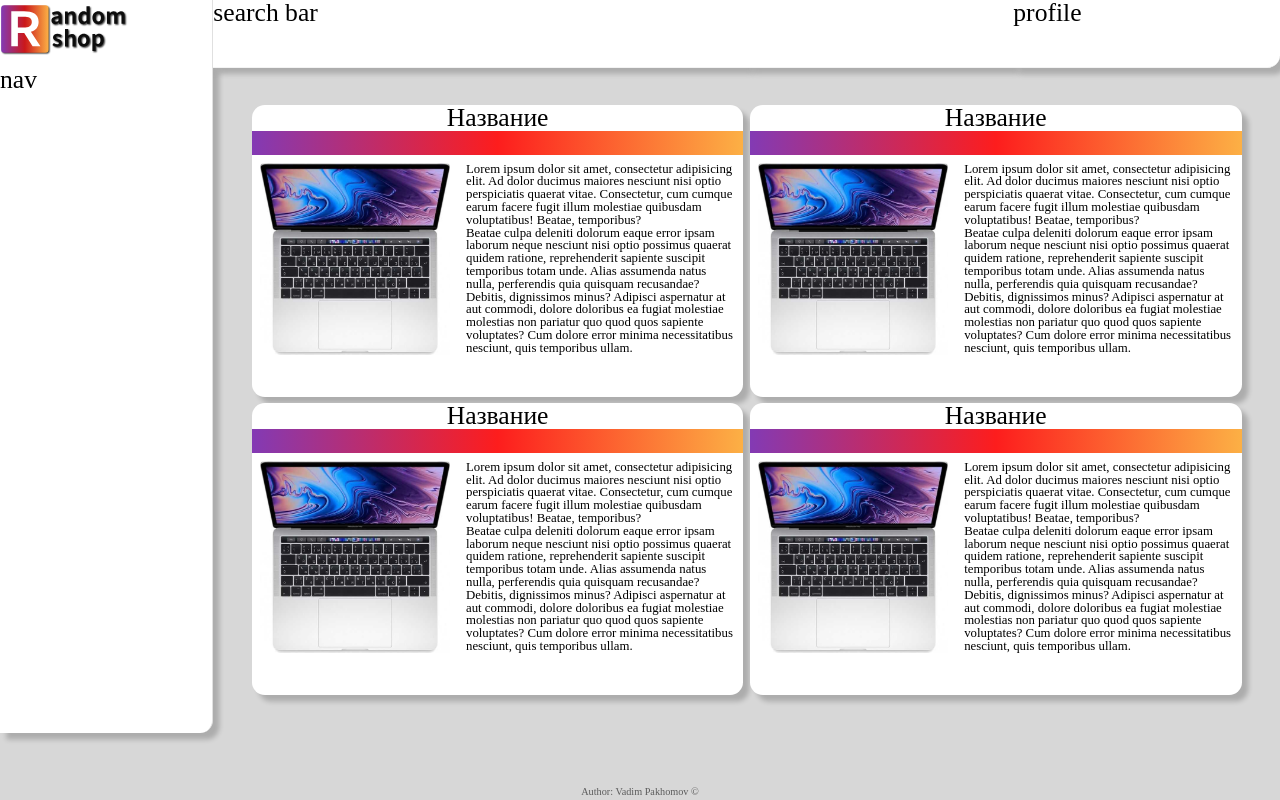
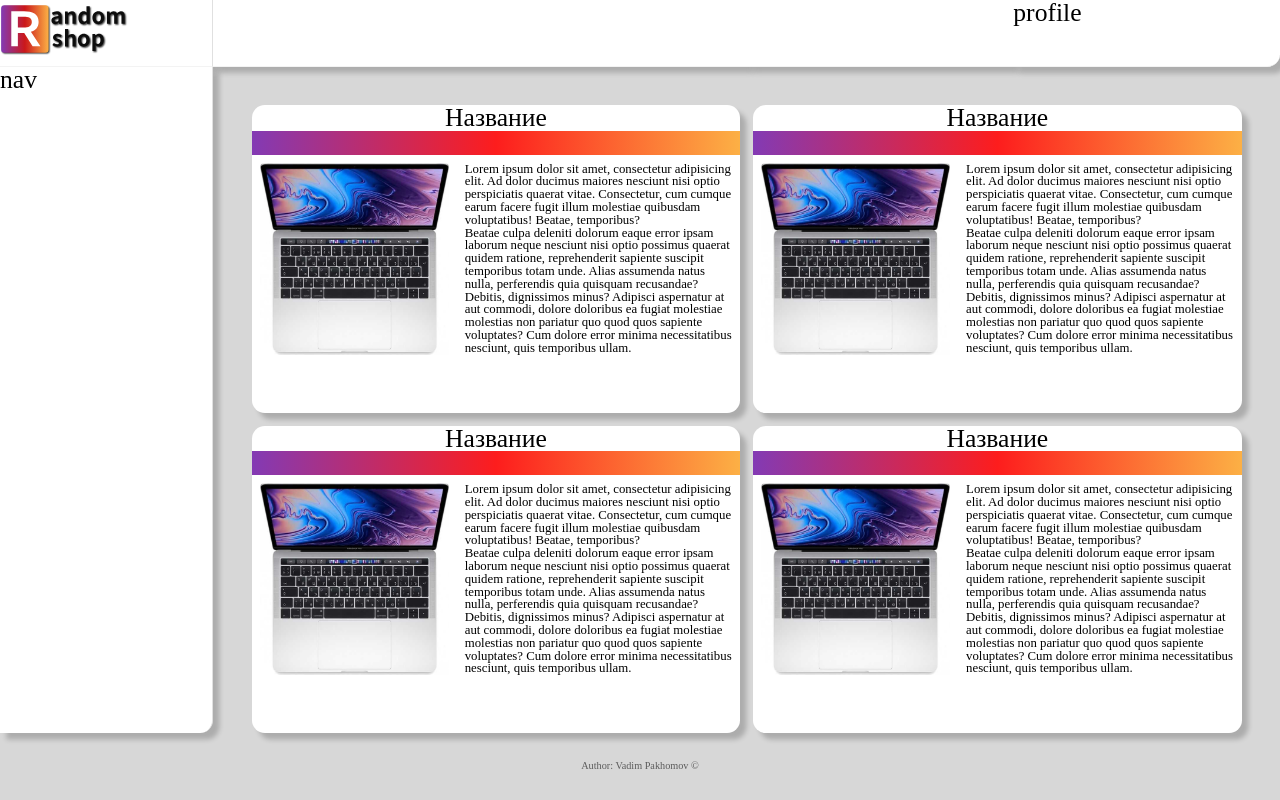
Before and after one commit to Templorum/random-shop, a React (Create React App) app: page / in a window 1280 px wide. Built offline with nearby package versions, Linux system fonts and the light colour scheme.

Commit message:
coneten+footer

```diff
--- a/src/App.scss
+++ b/src/App.scss
@@ -10,6 +10,10 @@
 
 $fontSize: 2vw;
 $borderRadius: 1vw;
+
+*{
+  box-sizing: border-box;
+}
 
 .appWrapper {
   font-family: Inconsolata;
@@ -28,7 +32,7 @@ $borderRadius: 1vw;
 }
 
 .Header{
-  z-index: 2;
+  z-index: 3;
   grid-area: header;
   display: grid;
 
@@ -81,6 +85,7 @@ $borderRadius: 1vw;
 }
 
 .Main{
+  z-index: 2;
   grid-area: main;
   background-color: #d7d7d7;
 
@@ -88,9 +93,10 @@ $borderRadius: 1vw;
 
   grid-template-rows: 1fr 1fr;
   grid-template-columns: 1fr 1fr;
-  grid-gap: 0.5vw;
+  grid-gap: 1vw;
   height: 1fr;
-  padding: 3vw;
+  padding: 3vw 3vw 0vw 3vw;
+
   &__Container{
     background-color: #ffffff;
     border-radius: $borderRadius;
@@ -102,7 +108,8 @@ $borderRadius: 1vw;
       height: 3vh;
       width: 100%;
       background: rgb(131,58,180);
-      background: linear-gradient(90deg, rgba(131,58,180,1) 0%, rgba(253,29,29,1) 50%, rgba(252,176,69,1) 100%);
+      background: linear-gradient(90deg, rgba(131,58,180,1) 0%,
+                  rgba(253,29,29,1) 50%, rgba(252,176,69,1) 100%);
     }
     &__Content{
       display: flex;
@@ -120,16 +127,15 @@ $borderRadius: 1vw;
 }
 
 .Footer{
+  z-index: 1;
   grid-area: footer;
   background-color: #d7d7d7;
+  height: 3vw;
 
   display: flex;
   justify-content: center;
+  align-items: end;
   &__AuthorNameBox{
-    display: flex;
-    align-items: flex-end;
-    position: relative;
-    padding: 0.2%;
     &_TextStyle{
       color: #5c5c5c;
       font-size: 0.8vw;
--- a/src/modules/Header.jsx
+++ b/src/modules/Header.jsx
@@ -11,7 +11,6 @@ const Header = () => {
             </div>
             <div className='Header__Container'>
                 <div className='Header__Container__Search-bar'>
-                    search bar
                 </div>
             </div>
             <div className='Header__Container'>
```
